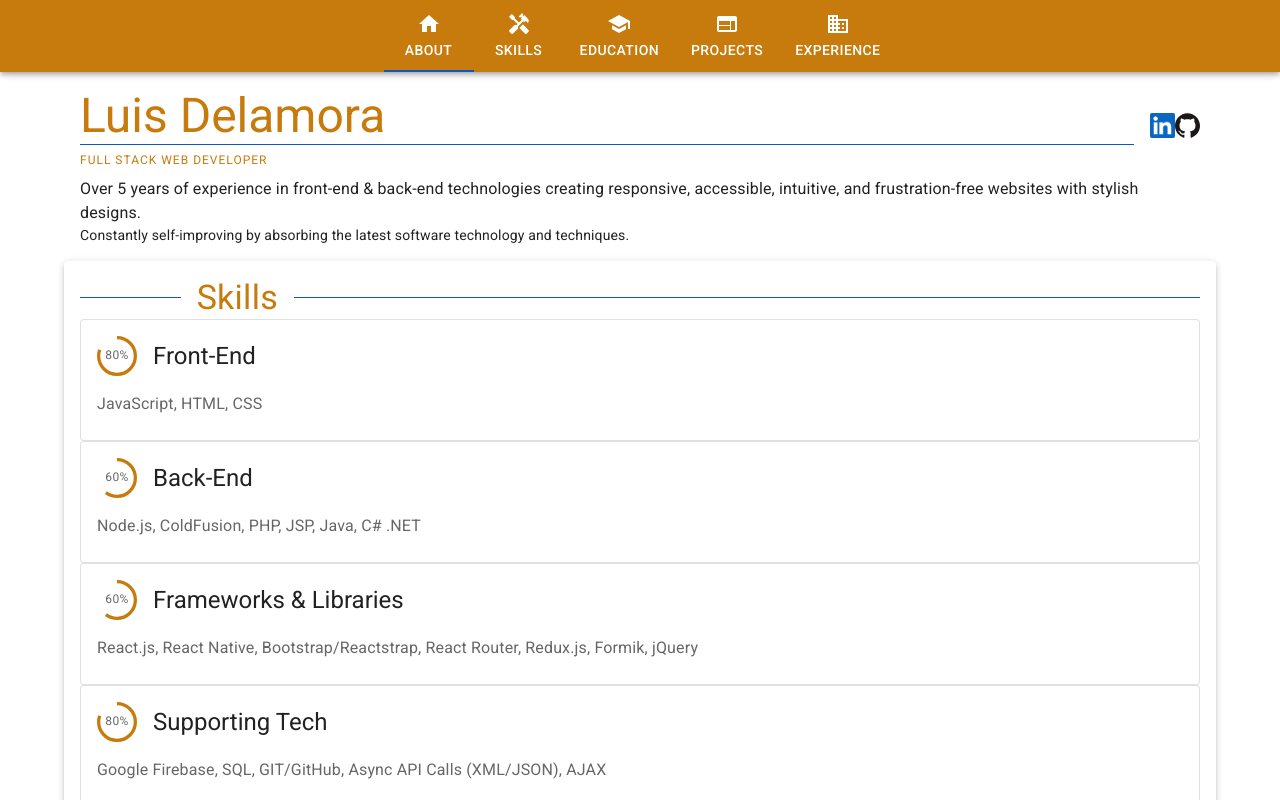
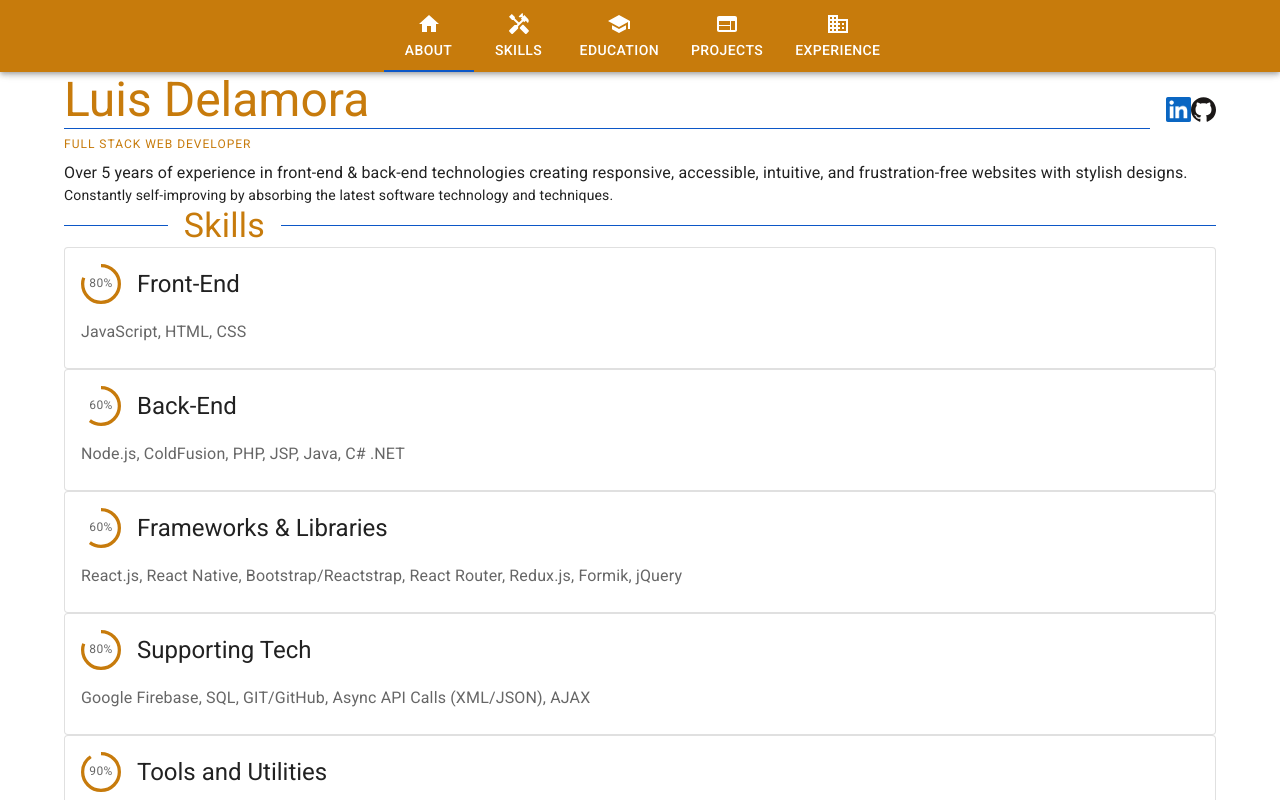
Before and after one commit to eccos/portfolio, a React (Create React App) app: page / in a window 1280 px wide. Shown: the top 800 px of the page. Built offline with nearby package versions, Linux system fonts and the light colour scheme.

Commit message:
remove Paper

```diff
--- a/src/App.js
+++ b/src/App.js
@@ -13,7 +13,7 @@ import HomeIcon from '@mui/icons-material/Home';
 import SchoolIcon from '@mui/icons-material/School';
 import WebIcon from '@mui/icons-material/Web';
 
-import { Container, useMediaQuery, useTheme, Paper } from '@mui/material';
+import { Container, useMediaQuery, useTheme } from '@mui/material';
 
 const sections = [
   { label: 'About', Component: AboutSection, icon: <HomeIcon /> },
@@ -33,14 +33,7 @@ export default function App() {
       <Container id="sections-container">
         {sections.map((section, i) => (
           <section key={section.label} id={section.label}>
-            <Paper
-              elevation={i % 2 !== 0 && 3}
-              sx={{
-                padding: 2,
-              }}
-            >
-              <section.Component label={section.label} />
-            </Paper>
+            <section.Component label={section.label} />
           </section>
         ))}
       </Container>
```
